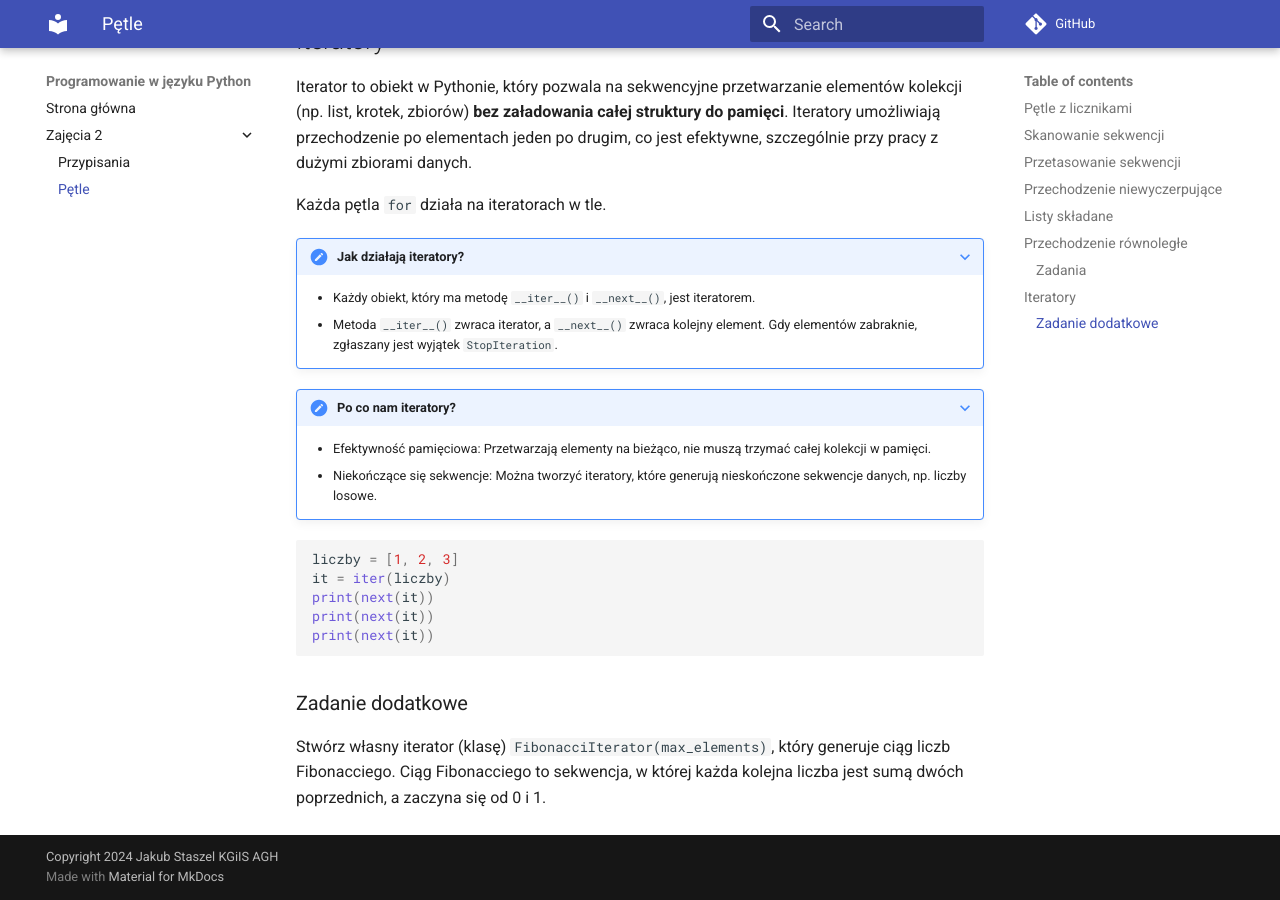
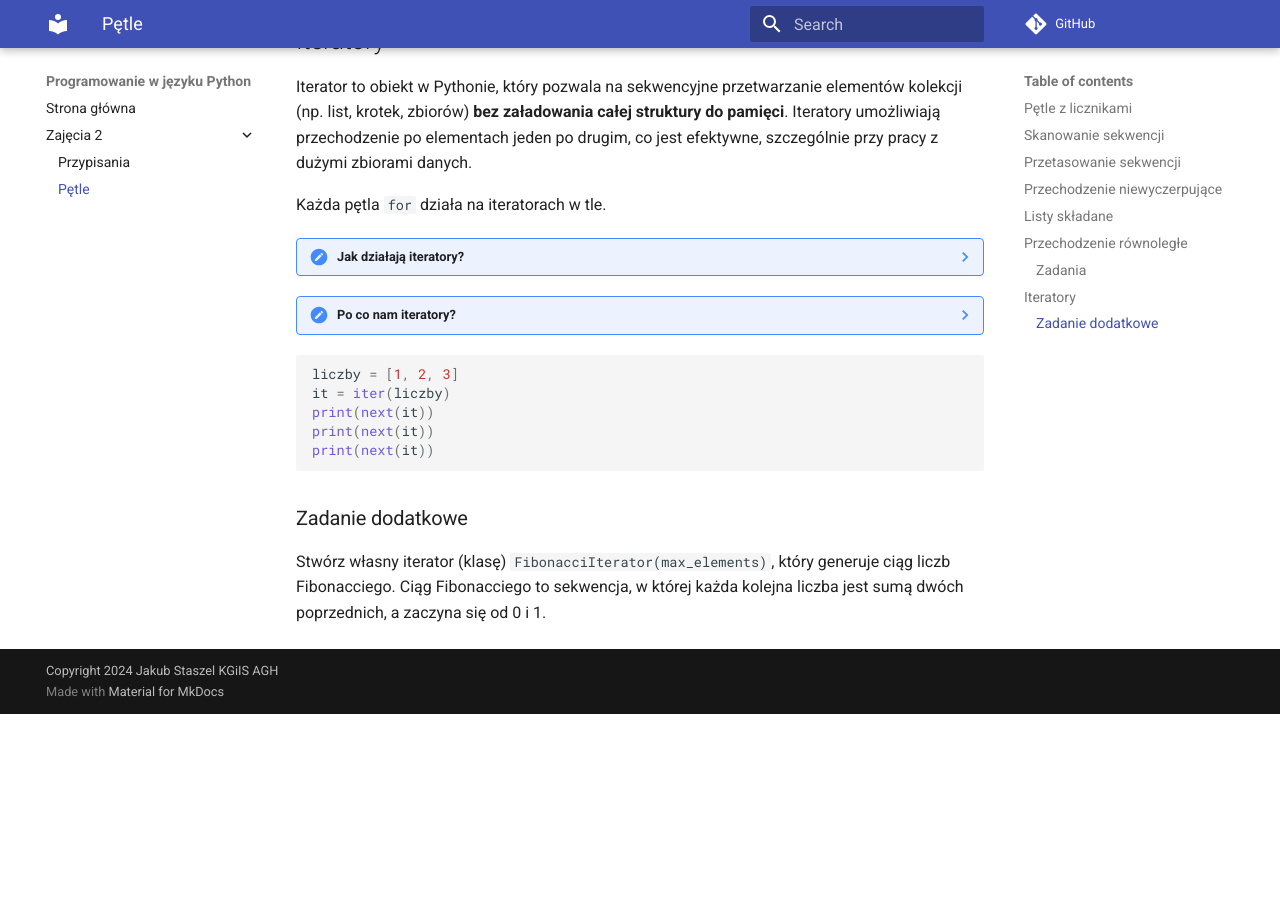
Before and after one commit to emiliaroman/python-1-starter, an MkDocs documentation site: the page built from docs/zaj2/petle.md, in a window 1280 px wide and 900 px high, scrolled down 2107 px. Built offline with MkDocs 1.6.1 and Material for MkDocs 9.7.7, drawn with Linux system fonts in a browser that asks for light colours; comment, search, counter and statistics services are not loaded; after the commit the page ends 2821 px from its top, so only the background shows below that.

```diff
--- a/docs/zaj2/petle.md
+++ b/docs/zaj2/petle.md
@@ -86,12 +86,12 @@ Iterator to obiekt w Pythonie, który pozwala na sekwencyjne przetwarzanie eleme
 
 Każda pętla `for` działa na iteratorach w tle.
 
-???+ note "Jak działają iteratory?"
+???- note "Jak działają iteratory?"
 
     - Każdy obiekt, który ma metodę `__iter__()` i `__next__()`, jest iteratorem.
     - Metoda `__iter__()` zwraca iterator, a `__next__()` zwraca kolejny element. Gdy elementów zabraknie, zgłaszany jest wyjątek `StopIteration`.
 
-???+ note "Po co nam iteratory?"
+???- note "Po co nam iteratory?"
     - Efektywność pamięciowa: Przetwarzają elementy na bieżąco, nie muszą trzymać całej kolekcji w pamięci.
     - Niekończące się sekwencje: Można tworzyć iteratory, które generują nieskończone sekwencje danych, np. liczby losowe.
 
```
Also changed, not shown: README.md (+11 -1 lines), docs/zaj2/przypisania.md (+2 -2 lines), 1 other file.
